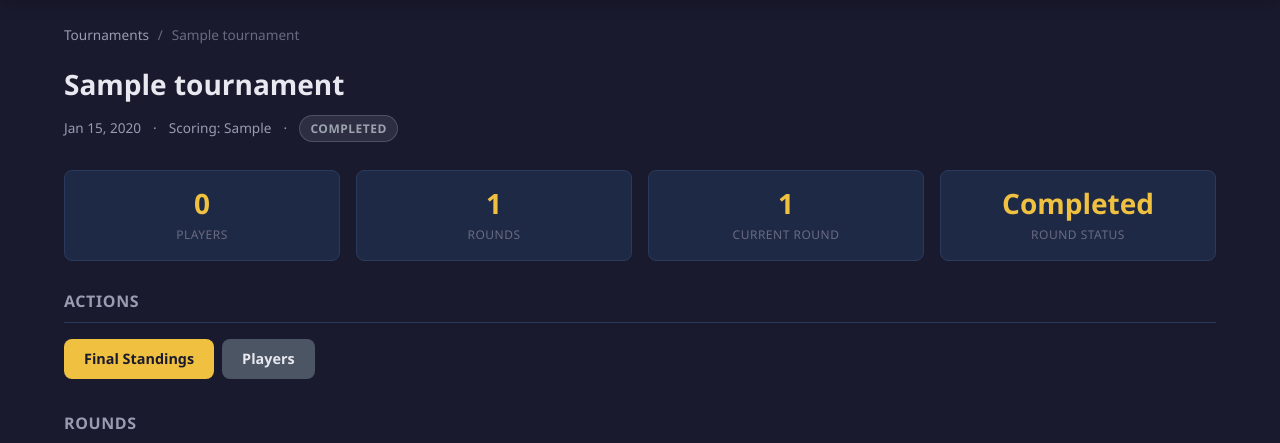
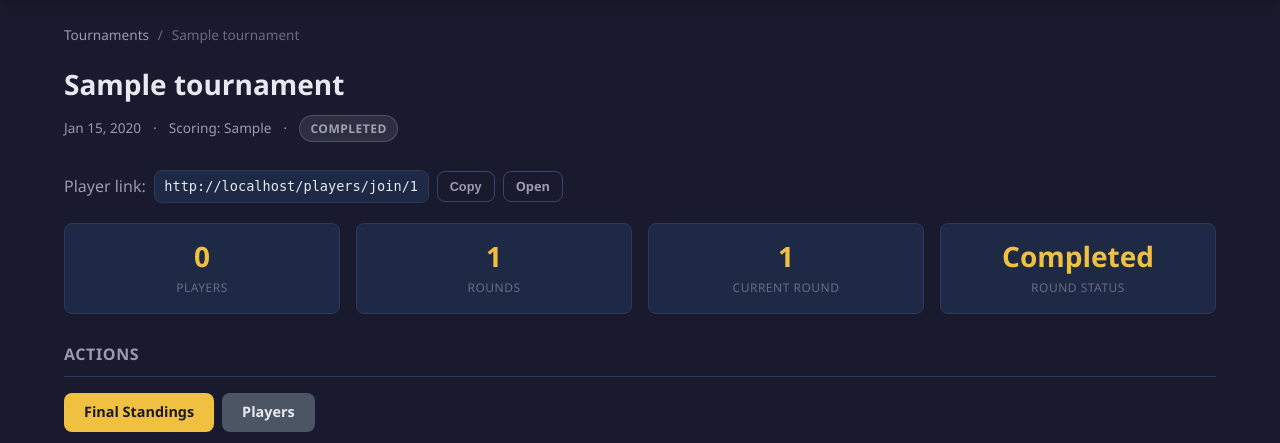
Before and after one commit to michaelelwell25/tabernacle, a Flask app: page /tournaments/1 in a window 1280 px wide. Shown: the part 61-504 px from the top of the page. Run offline with Flask 3, Linux system fonts and the light colour scheme; tables that the repository leaves empty hold one stand-in row (values such as "Sample post").

Commit message:
Add player join link with copy button to tournament dashboard
Co-Authored-By: Claude Opus 4.6 <noreply@anthropic.com>

```diff
--- a/app/templates/tournament/dashboard.html
+++ b/app/templates/tournament/dashboard.html
@@ -26,6 +26,16 @@
       <span class="badge badge-gray">Completed</span>
       {% endif %}
     </div>
+  </div>
+</div>
+
+<!-- Player Join Link -->
+<div class="section" style="margin-bottom:1.25rem;">
+  <div style="display:flex;align-items:center;gap:0.5rem;flex-wrap:wrap;">
+    <span class="text-secondary">Player link:</span>
+    <code id="joinUrl" style="background:var(--bg-card);border:1px solid var(--border);padding:0.3rem 0.6rem;border-radius:var(--radius);font-size:0.85rem;word-break:break-all;">{{ request.url_root.rstrip('/') }}{{ url_for('player.join_tournament', tournament_id=tournament.id) }}</code>
+    <button class="btn btn-outline btn-sm" onclick="navigator.clipboard.writeText(document.getElementById('joinUrl').textContent);this.textContent='Copied!';setTimeout(()=>this.textContent='Copy',1500)">Copy</button>
+    <a href="{{ url_for('player.join_tournament', tournament_id=tournament.id) }}" class="btn btn-outline btn-sm" target="_blank">Open</a>
   </div>
 </div>
 
```
